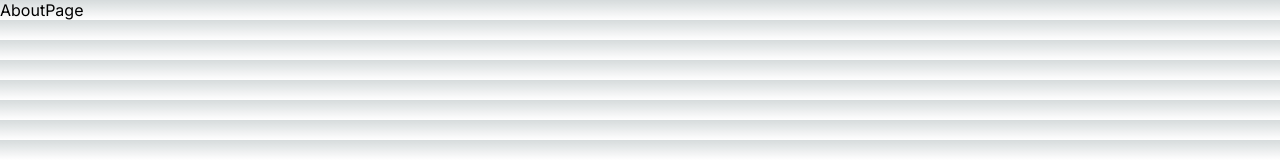
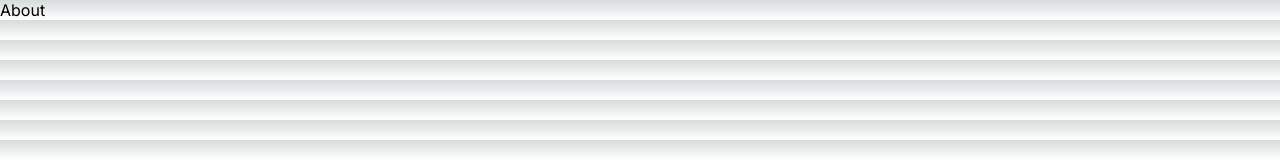
Before and after one commit to MartinLupa/github-actions-ci-cd, a Next.js app in the folder apps/login/: page /about in a window 1280 px wide. Shown: the top 160 px of the page. Built offline with nearby package versions, Linux system fonts and the light colour scheme.

Commit message:
test: workflow

```diff
--- a/apps/login/app/about/page.tsx
+++ b/apps/login/app/about/page.tsx
@@ -2,7 +2,7 @@ import React from 'react'
 
 const AboutPage = () => {
   return (
-    <div>AboutPage</div>
+    <div>About</div>
   )
 }
 
```
Also changed, not shown: 1 other file (tests, documents, lock files or other folders).
